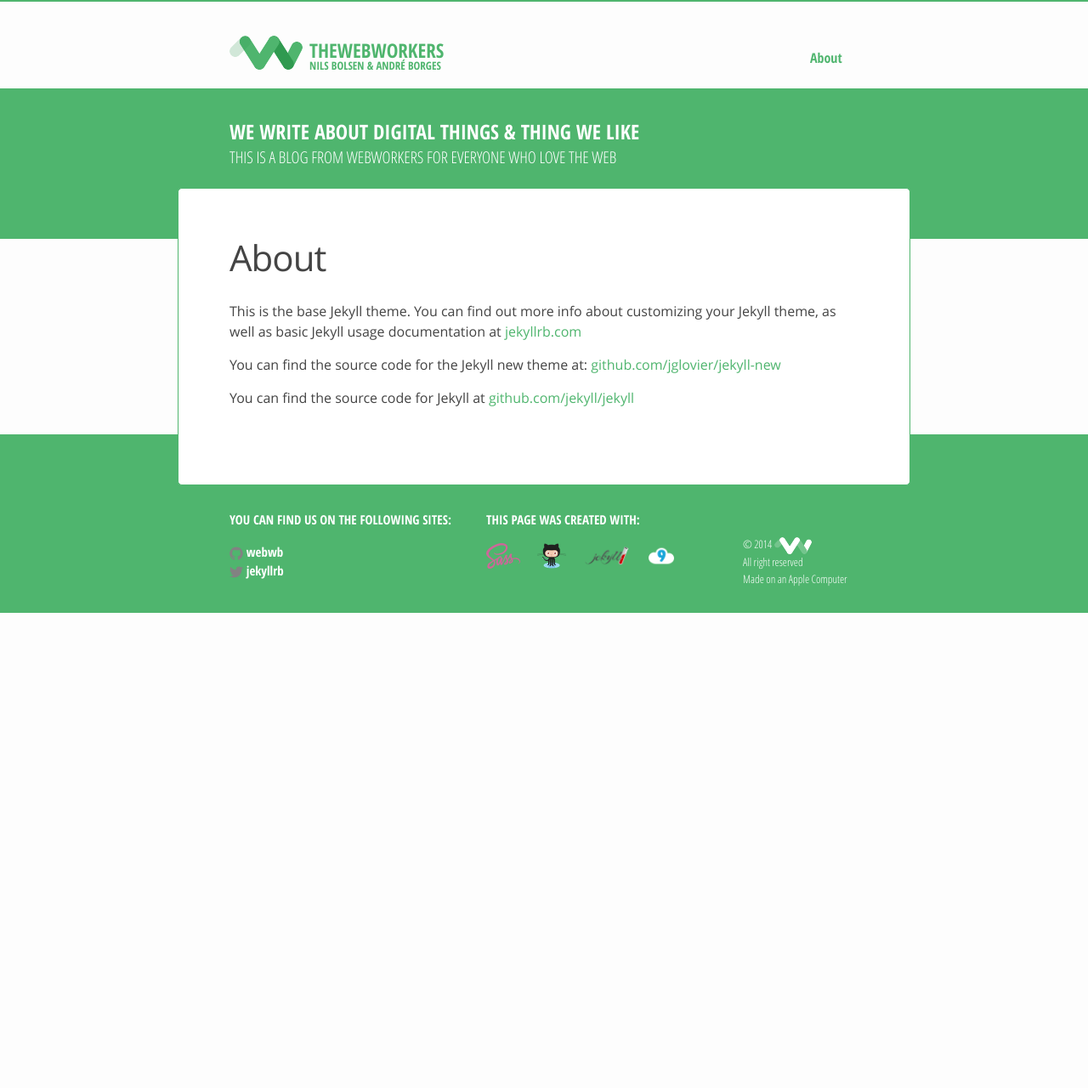
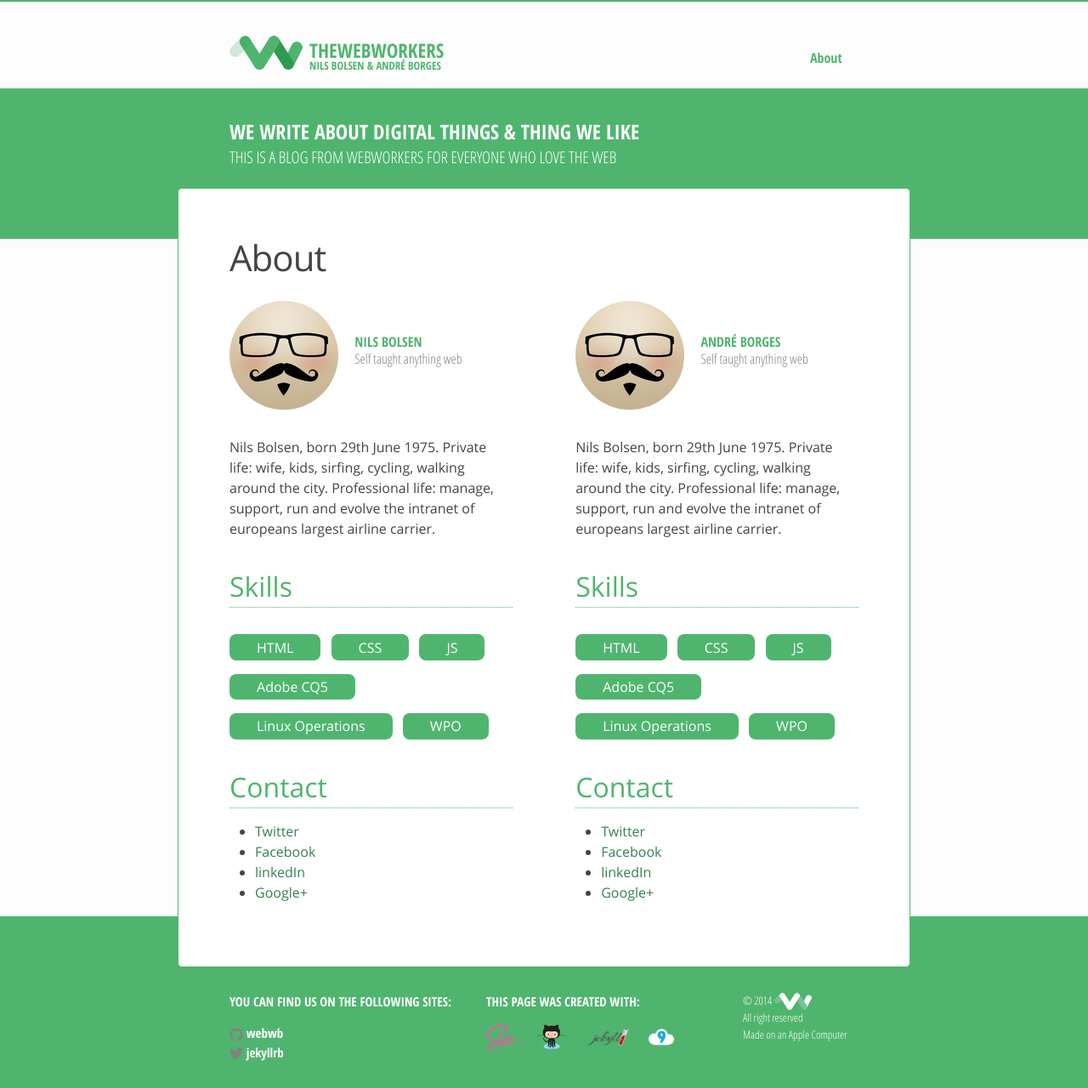
Before and after one commit to webwb/webwb.github.io, a Jekyll site: the page built from about.md, in a window 1280 px wide. Shown: the whole page at 85% size. Built offline with Jekyll 4.4.1, drawn with Linux system fonts in a browser that asks for light colours; before the commit the page ends 900 px from its top, so only the background shows below that.

Commit message:
customised about page. Fixes some css.

```diff
--- a/_sass/_base.scss
+++ b/_sass/_base.scss
@@ -146,8 +146,6 @@ pre {
     }
 }
 
-
-
 /**
  * Wrapper
  */
@@ -168,8 +166,6 @@ pre {
     }
 }
 
-
-
 /**
  * Clearfix
  */
@@ -181,8 +177,6 @@ pre {
         clear: both;
     }
 }
-
-
 
 /**
  * Icons
--- a/_sass/_footer.scss
+++ b/_sass/_footer.scss
@@ -103,5 +103,7 @@ ul.build-with-list {
 }
 
 .copyright {
-  margin-top:2em;
+  @include media-query($on-palm) {
+    margin-top:2em;
+  }
 }
--- /dev/null
+++ b/_sass/_profile.scss
@@ -0,0 +1,70 @@
+.profile {
+  float:left;
+  width: -webkit-calc(47% - (#{$spacing-unit} / 2));
+  width:         calc(47% - (#{$spacing-unit} / 2));
+  &:nth-child(even) {
+    float:right;
+  }
+  @include media-query($on-palm) {
+      width:100%;
+      float:none;
+      &:nth-child(even) {
+        padding-top: 3em;
+      }
+  }
+  h2 {
+    color:$brand-color;
+    border-bottom:1px dotted $brand-color;
+  }
+}
+
+.profile-photo  {
+  border-radius:50%;
+  float:left;
+}
+
+.profile-name {
+  float:left;
+  text-transform:uppercase;
+  color:$brand-color;
+  font-family:OpenSans-CondBold, sans-serif;
+  padding: 2.5em 0 0 1.2em;
+  line-height: 1em;
+  @include media-query($on-palm) {
+    float:none;
+    padding-left:9em;
+  }
+}
+.profile-talent {
+  float:left;
+  color:$grey-color;
+  padding-left:1.2em;
+  font-family:OpenSans-CondLight,sans-serif;
+  @include media-query($on-palm) {
+    padding-left:9em;
+    float:none;
+  }
+}
+
+.profile-bio {
+  clear:both;
+}
+
+.profile-skills {
+  ul {
+    margin:0;
+  }
+    li {
+      padding: 0.2em 2em;
+      background: $brand-color;
+      color: white;
+      display: inline-block;
+      border-radius: 0.5em;
+      margin: 1em .5em 0 0;
+    }
+}
+.profile-bio,
+.profile-skills,
+.profile-contacts {
+  padding-top:2em;
+}
--- a/about.md
+++ b/about.md
@@ -2,10 +2,64 @@
 layout: page
 title: About
 permalink: /about/
+class: about
 ---
 
-This is the base Jekyll theme. You can find out more info about customizing your Jekyll theme, as well as basic Jekyll usage documentation at [jekyllrb.com](http://jekyllrb.com/)
+<div class="profile">
+  <img class="profile-photo" src="/images/face.jpg" alt="just some random face"/>
+  <div class="profile-name">Nils Bolsen</div>
+  <div class="profile-talent">Self taught anything web</div>
+  <div class="profile-bio">
+      Nils Bolsen, born 29th June 1975. Private life: wife, kids, sirfing, cycling, walking around the city. Professional life: manage, support, run and evolve  the intranet of europeans largest airline carrier.
+  </div>
+  <div class="profile-skills">
+    <h2>Skills</h2>
+    <ul>
+      <li>HTML</li>
+      <li>CSS</li>
+      <li>JS</li>
+      <li>Adobe CQ5</li>
+      <li>Linux Operations</li>
+      <li>WPO</li>
+    </ul>
+  </div>
+  <div class="profile-contacts">
+    <h2>Contact</h2>
+    <ul>
+      <li><a href="">Twitter</a></li>
+      <li><a href="">Facebook</a></li>
+      <li><a href="">linkedIn</a></li>
+      <li><a href="">Google+</a></li>
+    </ul>
+  </div>
+</div>
 
-You can find the source code for the Jekyll new theme at: [github.com/jglovier/jekyll-new](https://github.com/jglovier/jekyll-new)
 
-You can find the source code for Jekyll at [github.com/jekyll/jekyll](https://github.com/jekyll/jekyll)
+<div class="profile">
+  <img class="profile-photo" src="/images/face.jpg" alt="just some random face"/>
+  <div class="profile-name">André Borges</div>
+  <div class="profile-talent">Self taught anything web</div>
+  <div class="profile-bio">
+      Nils Bolsen, born 29th June 1975. Private life: wife, kids, sirfing, cycling, walking around the city. Professional life: manage, support, run and evolve  the intranet of europeans largest airline carrier.
+  </div>
+  <div class="profile-skills">
+    <h2>Skills</h2>
+    <ul>
+      <li>HTML</li>
+      <li>CSS</li>
+      <li>JS</li>
+      <li>Adobe CQ5</li>
+      <li>Linux Operations</li>
+      <li>WPO</li>
+    </ul>
+  </div>
+  <div class="profile-contacts">
+    <h2>Contact</h2>
+    <ul>
+      <li><a href="">Twitter</a></li>
+      <li><a href="">Facebook</a></li>
+      <li><a href="">linkedIn</a></li>
+      <li><a href="">Google+</a></li>
+    </ul>
+  </div>
+</div>
--- a/css/main.scss
+++ b/css/main.scss
@@ -52,5 +52,6 @@ $on-laptop:        800px;
         "banner",
         "pagination",
         "footer",
-        "fonts"
+        "fonts",
+        "profile"
 ;
```
Also changed, not shown: images/C9.png (added), images/face.jpg (added).
